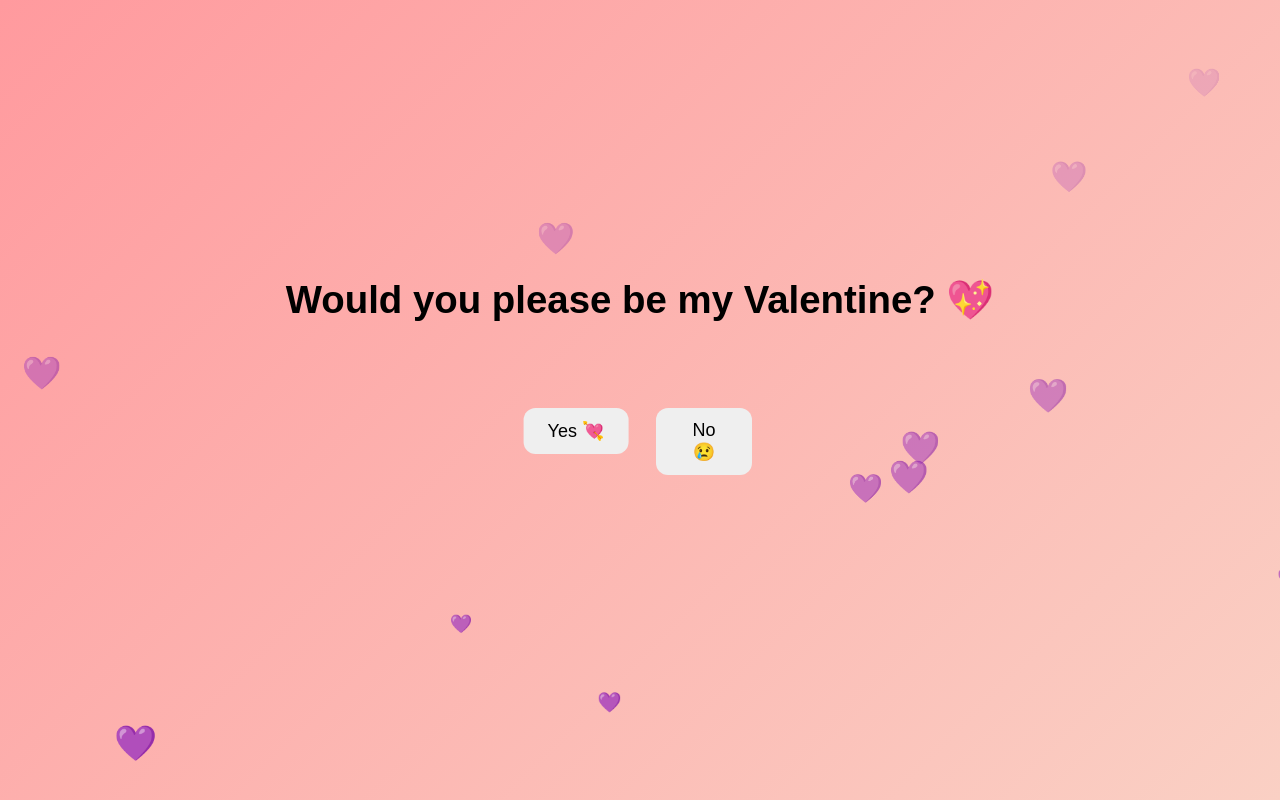
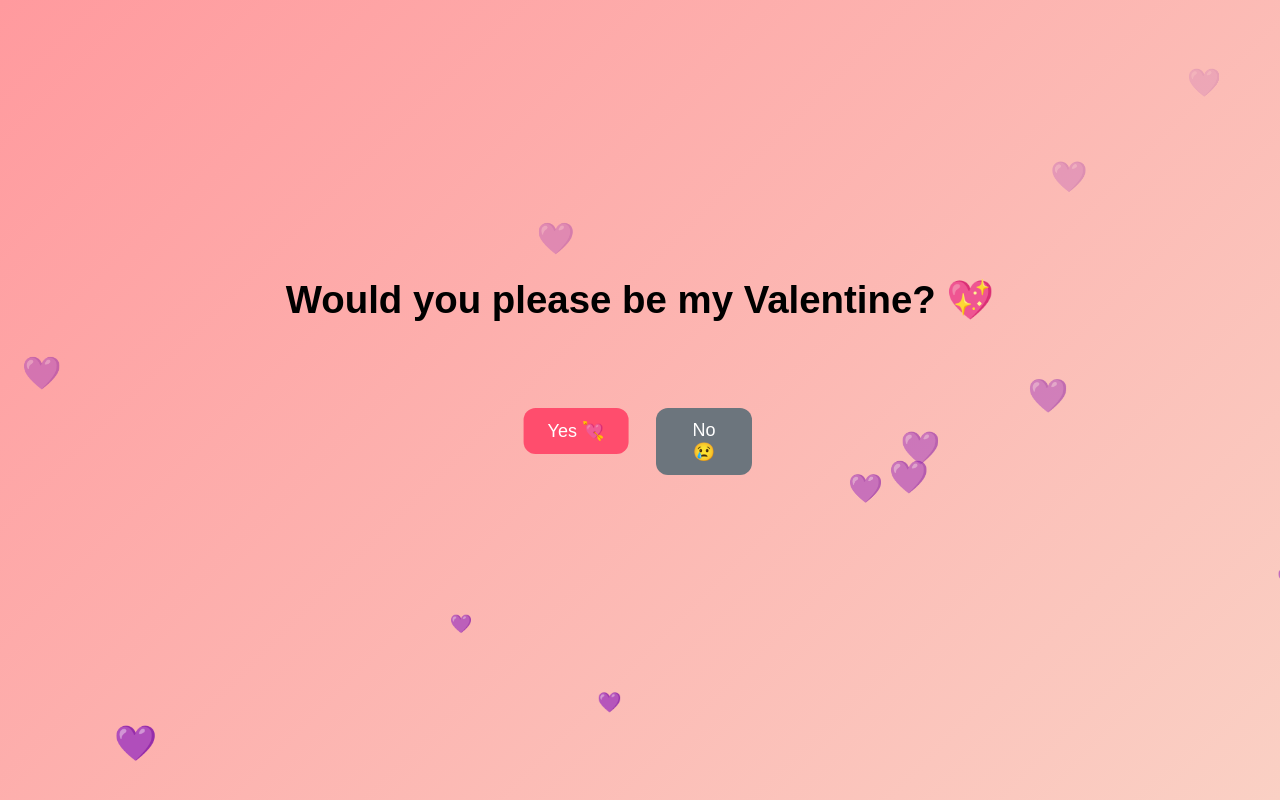
Before and after one commit to KingConstantine1/MyValentine, a plain HTML site: page index.html in a window 1280 px wide. Drawn offline with Linux system fonts and the light colour scheme.

Commit message:
Update index.html

```diff
--- a/index.html
+++ b/index.html
@@ -45,12 +45,16 @@
     }
 
     #yes {
+  background-color: #ff4d6d;
+  color: white;
   left: 30%;
   top: 60px;
   transform: translateX(-50%);
 }
 
 #no {
+  background-color: #6c757d;
+  color: white;
   left: 70%;
   top: 60px;
   transform: translateX(-50%);
```
